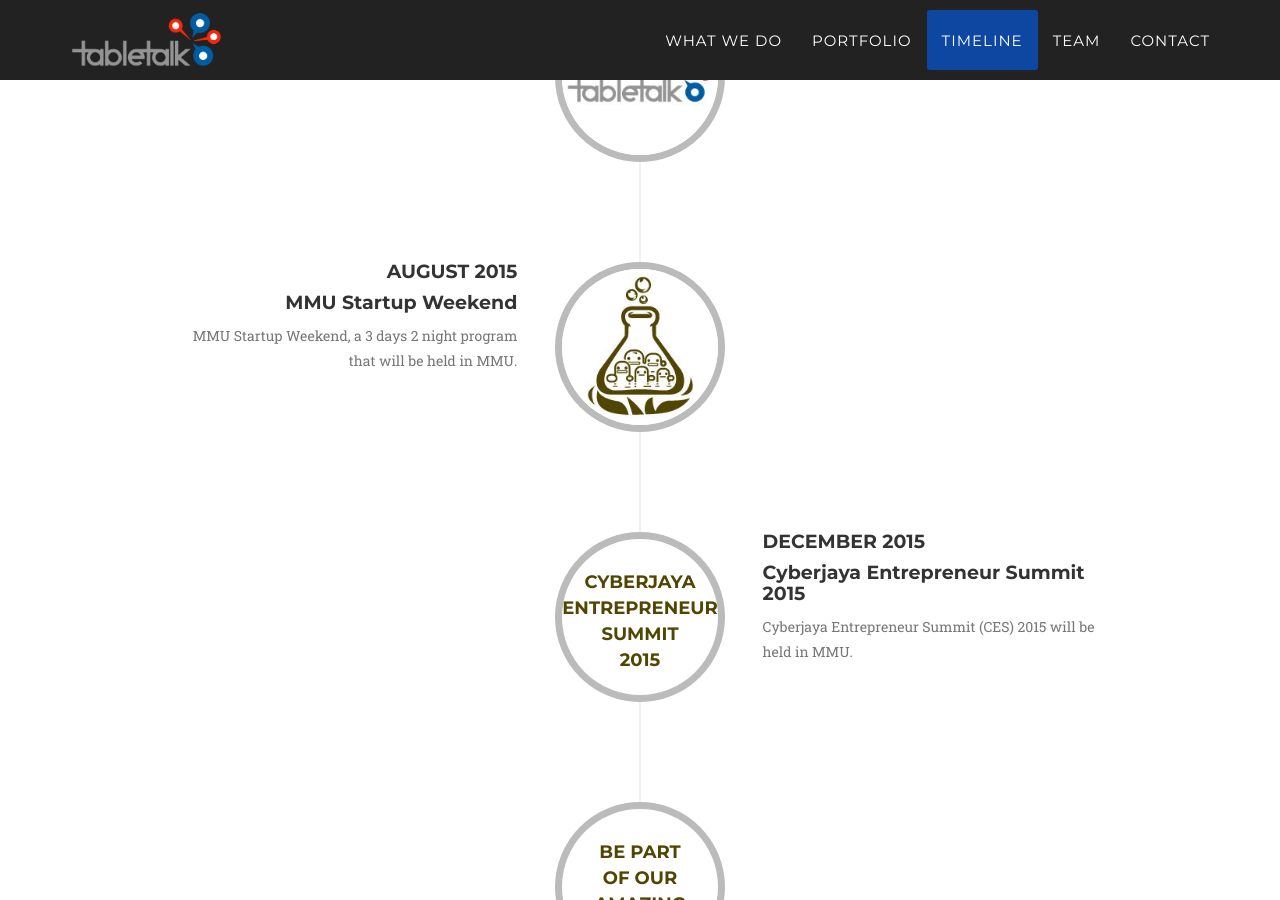
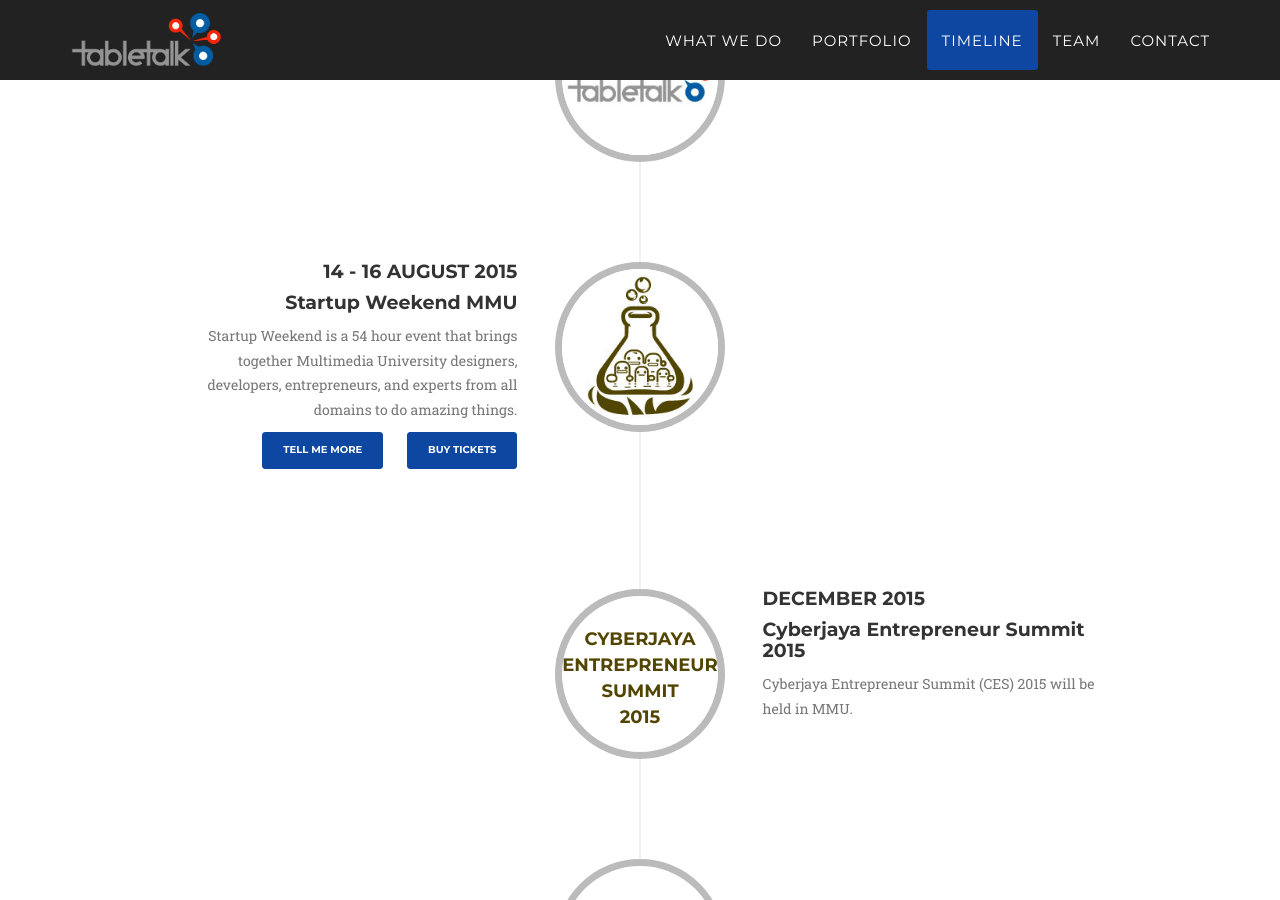
Before and after one commit to tabletalkrocks/tabletalkrocks.github.io, a Jekyll site: the page built from index.html, in a window 1280 px wide and 900 px high, scrolled down 2367 px. Built offline with Jekyll 4.4.1, drawn with Linux system fonts in a browser that asks for light colours; some web fonts are replaced.

Commit message:
Changes to MMU Startup weekend details

```diff
--- a/_includes/about.html
+++ b/_includes/about.html
@@ -43,11 +43,13 @@
                             </div>
                             <div class="timeline-panel">
                                 <div class="timeline-heading">
-                                    <h4>August 2015</h4>
-                                    <h4 class="subheading">MMU Startup Weekend</h4>
+                                    <h4>14 - 16 August 2015</h4>
+                                    <h4 class="subheading">Startup Weekend MMU</h4>
                                 </div>
                                 <div class="timeline-body">
-                                    <p class="text-muted">MMU Startup Weekend, a 3 days 2 night program that will be held in MMU.</p>
+                                    <p class="text-muted">Startup Weekend is a 54 hour event that brings together Multimedia University designers, developers, entrepreneurs, and experts from all domains to do amazing things.</p>
+                                    <a href="http://www.up.co/communities/malaysia/kuala-lumpur/startup-weekend/6073" class="btn btn-xl" style="font-size: 10px;padding: 10px 20px;margin-top: 10px;margin-right: 20px;">Tell Me More</a>
+                                    <a href="http://www.eventbrite.com/e/startup-weekend-kuala-lumpur-at-mmu-tickets-17704409365" class="btn btn-xl" style="font-size: 10px;padding: 10px 20px;margin-top: 10px;">Buy Tickets</a>
                                 </div>
                             </div>
                         </li>
```
